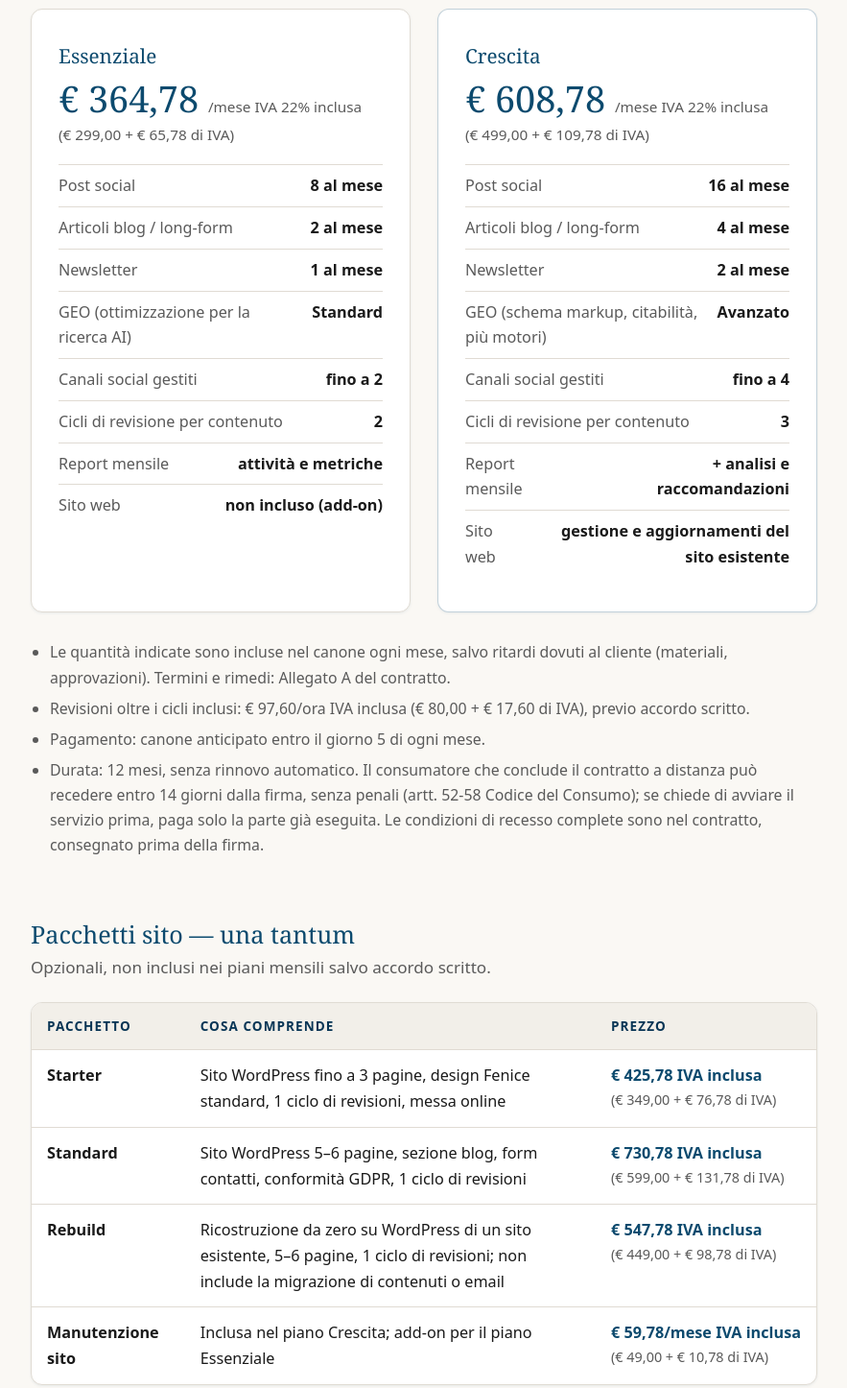
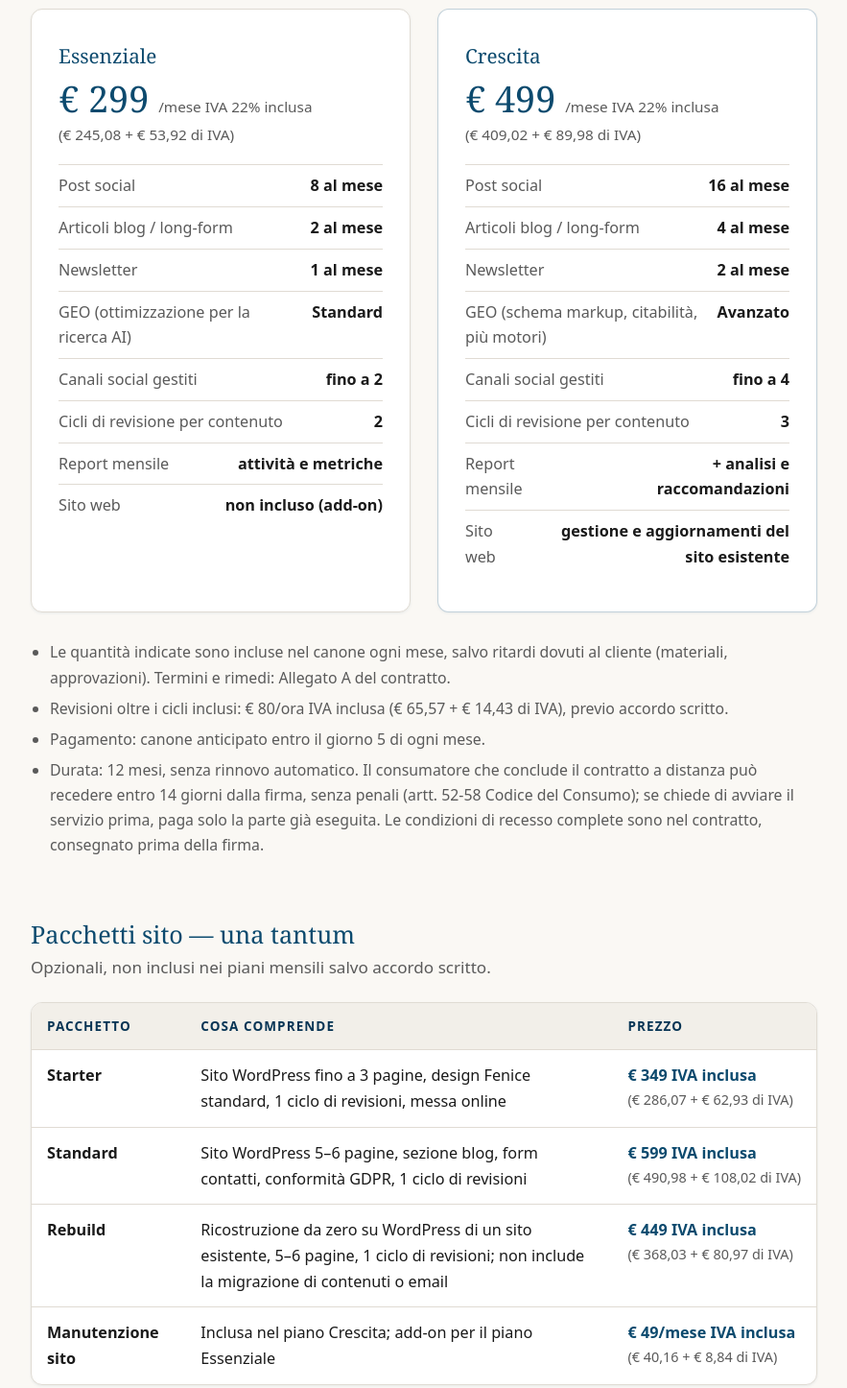
Before and after one commit to fenicedigital/fenice-mirror, a plain HTML site: page index.html in a window 1280 px wide. Shown: the part 6520-7966 px from the top of the page at 96% size, without its empty margins (198-1081 px from the left). Drawn offline with Linux system fonts and the light colour scheme; no server answers; a script that the page names is missing.

Commit message:
mirror: Sess.796 — listino v1.2 totali IVA inclusa

```diff
--- a/index.html
+++ b/index.html
@@ -2155,7 +2155,8 @@
      (l'URL e' scritto nei contratti, a partire da NatgaHub: non va rotto). Fonti delle cifre: Allegato A §1, §3, §4, §7
      (_BLUEPRINT/docs-delivery/contratti/). Una cifra cambiata = nuovo listino, nuova versione nel registro
      _BLUEPRINT/docs-delivery/contratti/listino-pubblicato/. Niente prezzi barrati, niente percentuali, niente promo.
-     Specter (bis, 27/11): verso il consumatore il numero PRINCIPALE e' il totale IVA inclusa; lo scorporo sta sotto. -->
+     Specter (bis, 27/11): verso il consumatore il numero PRINCIPALE e' il totale IVA inclusa; lo scorporo sta sotto.
+     CEO 27/11: le cifre decise (299/499/349/599/449/49/80) SONO i totali IVA inclusa; lo scorporo si ricava (netto arrotondato, IVA per differenza). -->
 <section id="prezzi">
   <script type="application/ld+json">
   {
@@ -2165,9 +2166,9 @@
     "url": "https://fenice.digital/#prezzi",
     "itemListElement": [
       { "@type": "Offer", "name": "Piano Essenziale", "itemOffered": { "@type": "Service", "name": "Fenice.Digital — piano Essenziale" },
-        "priceSpecification": { "@type": "UnitPriceSpecification", "price": "364.78", "priceCurrency": "EUR", "unitText": "mese", "valueAddedTaxIncluded": true } },
+        "priceSpecification": { "@type": "UnitPriceSpecification", "price": "299.00", "priceCurrency": "EUR", "unitText": "mese", "valueAddedTaxIncluded": true } },
       { "@type": "Offer", "name": "Piano Crescita", "itemOffered": { "@type": "Service", "name": "Fenice.Digital — piano Crescita" },
-        "priceSpecification": { "@type": "UnitPriceSpecification", "price": "608.78", "priceCurrency": "EUR", "unitText": "mese", "valueAddedTaxIncluded": true } }
+        "priceSpecification": { "@type": "UnitPriceSpecification", "price": "499.00", "priceCurrency": "EUR", "unitText": "mese", "valueAddedTaxIncluded": true } }
     ],
     "seller": { "@type": "Organization", "name": "TRIP IN ART S.R.L.S. — Fenice.Digital", "url": "https://fenice.digital", "vatID": "IT14868831000" }
   }
@@ -2182,8 +2183,8 @@
     <div class="services-grid plans-grid">
       <div class="service-card fade-up pz-plan">
         <h3><span lang-it>Essenziale</span><span lang-en>Essential</span></h3>
-        <div class="pz-price">€ 364,78 <small><span lang-it>/mese IVA 22% inclusa</span><span lang-en>/month incl. 22% VAT</span></small></div>
-        <div class="pz-net"><span lang-it>(€ 299,00 + € 65,78 di IVA)</span><span lang-en>(€ 299.00 + € 65.78 VAT)</span></div>
+        <div class="pz-price">€ 299 <small><span lang-it>/mese IVA 22% inclusa</span><span lang-en>/month incl. 22% VAT</span></small></div>
+        <div class="pz-net"><span lang-it>(€ 245,08 + € 53,92 di IVA)</span><span lang-en>(€ 245.08 + € 53.92 VAT)</span></div>
         <ul class="pz-list">
           <li><span lang-it>Post social</span><span lang-en>Social posts</span> <b><span lang-it>8 al mese</span><span lang-en>8 per month</span></b></li>
           <li><span lang-it>Articoli blog / long-form</span><span lang-en>Blog / long-form articles</span> <b><span lang-it>2 al mese</span><span lang-en>2 per month</span></b></li>
@@ -2197,8 +2198,8 @@
       </div>
       <div class="service-card fade-up pz-plan" style="border-color:rgba(12,74,110,0.25)">
         <h3><span lang-it>Crescita</span><span lang-en>Growth</span></h3>
-        <div class="pz-price">€ 608,78 <small><span lang-it>/mese IVA 22% inclusa</span><span lang-en>/month incl. 22% VAT</span></small></div>
-        <div class="pz-net"><span lang-it>(€ 499,00 + € 109,78 di IVA)</span><span lang-en>(€ 499.00 + € 109.78 VAT)</span></div>
+        <div class="pz-price">€ 499 <small><span lang-it>/mese IVA 22% inclusa</span><span lang-en>/month incl. 22% VAT</span></small></div>
+        <div class="pz-net"><span lang-it>(€ 409,02 + € 89,98 di IVA)</span><span lang-en>(€ 409.02 + € 89.98 VAT)</span></div>
         <ul class="pz-list">
           <li><span lang-it>Post social</span><span lang-en>Social posts</span> <b><span lang-it>16 al mese</span><span lang-en>16 per month</span></b></li>
           <li><span lang-it>Articoli blog / long-form</span><span lang-en>Blog / long-form articles</span> <b><span lang-it>4 al mese</span><span lang-en>4 per month</span></b></li>
@@ -2214,7 +2215,7 @@
 
     <ul class="pz-notes fade-up">
       <li><span lang-it>Le quantità indicate sono incluse nel canone ogni mese, salvo ritardi dovuti al cliente (materiali, approvazioni). Termini e rimedi: Allegato A del contratto.</span><span lang-en>The quantities shown are included in the fee every month, except for delays caused by the client (materials, approvals). Terms and remedies: Annex A of the contract.</span></li>
-      <li><span lang-it>Revisioni oltre i cicli inclusi: € 97,60/ora IVA inclusa (€ 80,00 + € 17,60 di IVA), previo accordo scritto.</span><span lang-en>Revisions beyond the included rounds: € 97.60/hour incl. VAT (€ 80.00 + € 17.60 VAT), agreed in writing beforehand.</span></li>
+      <li><span lang-it>Revisioni oltre i cicli inclusi: € 80/ora IVA inclusa (€ 65,57 + € 14,43 di IVA), previo accordo scritto.</span><span lang-en>Revisions beyond the included rounds: € 80/hour incl. VAT (€ 65.57 + € 14.43 VAT), agreed in writing beforehand.</span></li>
       <li><span lang-it>Pagamento: canone anticipato entro il giorno 5 di ogni mese.</span><span lang-en>Payment: monthly fee in advance, by the 5th of each month.</span></li>
       <li><span lang-it>Durata: 12 mesi, senza rinnovo automatico. Il consumatore che conclude il contratto a distanza può recedere entro 14 giorni dalla firma, senza penali (artt. 52-58 Codice del Consumo); se chiede di avviare il servizio prima, paga solo la parte già eseguita. Le condizioni di recesso complete sono nel contratto, consegnato prima della firma.</span><span lang-en>Term: 12 months, with no automatic renewal. A consumer who concludes the contract at a distance may withdraw within 14 days of signing, without penalty (Articles 52-58 of the Italian Consumer Code); if they ask for the service to start earlier, they pay only for the part already delivered. Full withdrawal terms are in the contract, provided before signing.</span></li>
     </ul>
@@ -2225,10 +2226,10 @@
       <table>
         <thead><tr><th><span lang-it>Pacchetto</span><span lang-en>Package</span></th><th><span lang-it>Cosa comprende</span><span lang-en>What it includes</span></th><th><span lang-it>Prezzo</span><span lang-en>Price</span></th></tr></thead>
         <tbody>
-          <tr><td><b>Starter</b></td><td><span lang-it>Sito WordPress fino a 3 pagine, design Fenice standard, 1 ciclo di revisioni, messa online</span><span lang-en>WordPress site up to 3 pages, standard Fenice design, 1 revision round, go-live</span></td><td class="pz-num"><span lang-it>€ 425,78 IVA inclusa</span><span lang-en>€ 425.78 incl. VAT</span><span class="pz-iv"><span lang-it>(€ 349,00 + € 76,78 di IVA)</span><span lang-en>(€ 349.00 + € 76.78 VAT)</span></span></td></tr>
-          <tr><td><b>Standard</b></td><td><span lang-it>Sito WordPress 5–6 pagine, sezione blog, form contatti, conformità GDPR, 1 ciclo di revisioni</span><span lang-en>WordPress site 5–6 pages, blog section, contact form, GDPR compliance, 1 revision round</span></td><td class="pz-num"><span lang-it>€ 730,78 IVA inclusa</span><span lang-en>€ 730.78 incl. VAT</span><span class="pz-iv"><span lang-it>(€ 599,00 + € 131,78 di IVA)</span><span lang-en>(€ 599.00 + € 131.78 VAT)</span></span></td></tr>
-          <tr><td><b>Rebuild</b></td><td><span lang-it>Ricostruzione da zero su WordPress di un sito esistente, 5–6 pagine, 1 ciclo di revisioni; non include la migrazione di contenuti o email</span><span lang-en>Rebuild from scratch on WordPress of an existing site, 5–6 pages, 1 revision round; does not include migrating content or email</span></td><td class="pz-num"><span lang-it>€ 547,78 IVA inclusa</span><span lang-en>€ 547.78 incl. VAT</span><span class="pz-iv"><span lang-it>(€ 449,00 + € 98,78 di IVA)</span><span lang-en>(€ 449.00 + € 98.78 VAT)</span></span></td></tr>
-          <tr><td><b><span lang-it>Manutenzione sito</span><span lang-en>Site maintenance</span></b></td><td><span lang-it>Inclusa nel piano Crescita; add-on per il piano Essenziale</span><span lang-en>Included in the Growth plan; add-on for the Essential plan</span></td><td class="pz-num"><span lang-it>€ 59,78/mese IVA inclusa</span><span lang-en>€ 59.78/month incl. VAT</span><span class="pz-iv"><span lang-it>(€ 49,00 + € 10,78 di IVA)</span><span lang-en>(€ 49.00 + € 10.78 VAT)</span></span></td></tr>
+          <tr><td><b>Starter</b></td><td><span lang-it>Sito WordPress fino a 3 pagine, design Fenice standard, 1 ciclo di revisioni, messa online</span><span lang-en>WordPress site up to 3 pages, standard Fenice design, 1 revision round, go-live</span></td><td class="pz-num"><span lang-it>€ 349 IVA inclusa</span><span lang-en>€ 349 incl. VAT</span><span class="pz-iv"><span lang-it>(€ 286,07 + € 62,93 di IVA)</span><span lang-en>(€ 286.07 + € 62.93 VAT)</span></span></td></tr>
+          <tr><td><b>Standard</b></td><td><span lang-it>Sito WordPress 5–6 pagine, sezione blog, form contatti, conformità GDPR, 1 ciclo di revisioni</span><span lang-en>WordPress site 5–6 pages, blog section, contact form, GDPR compliance, 1 revision round</span></td><td class="pz-num"><span lang-it>€ 599 IVA inclusa</span><span lang-en>€ 599 incl. VAT</span><span class="pz-iv"><span lang-it>(€ 490,98 + € 108,02 di IVA)</span><span lang-en>(€ 490.98 + € 108.02 VAT)</span></span></td></tr>
+          <tr><td><b>Rebuild</b></td><td><span lang-it>Ricostruzione da zero su WordPress di un sito esistente, 5–6 pagine, 1 ciclo di revisioni; non include la migrazione di contenuti o email</span><span lang-en>Rebuild from scratch on WordPress of an existing site, 5–6 pages, 1 revision round; does not include migrating content or email</span></td><td class="pz-num"><span lang-it>€ 449 IVA inclusa</span><span lang-en>€ 449 incl. VAT</span><span class="pz-iv"><span lang-it>(€ 368,03 + € 80,97 di IVA)</span><span lang-en>(€ 368.03 + € 80.97 VAT)</span></span></td></tr>
+          <tr><td><b><span lang-it>Manutenzione sito</span><span lang-en>Site maintenance</span></b></td><td><span lang-it>Inclusa nel piano Crescita; add-on per il piano Essenziale</span><span lang-en>Included in the Growth plan; add-on for the Essential plan</span></td><td class="pz-num"><span lang-it>€ 49/mese IVA inclusa</span><span lang-en>€ 49/month incl. VAT</span><span class="pz-iv"><span lang-it>(€ 40,16 + € 8,84 di IVA)</span><span lang-en>(€ 40.16 + € 8.84 VAT)</span></span></td></tr>
         </tbody>
       </table>
     </div>
@@ -2258,7 +2259,7 @@
     </ul>
 
     <div class="pz-foot">
-      <p><span lang-it>I prezzi sono indicati come totale finale IVA 22% inclusa, cioè l'importo che si paga; fra parentesi la scomposizione in imponibile e IVA, come in fattura. Fenice.Digital è un marchio di TRIP IN ART S.R.L.S., P.IVA IT 14868831000. Le condizioni complete sono nel contratto e nel suo Allegato A.</span><span lang-en>Prices are shown as the final total including 22% VAT, i.e. the amount you pay; in brackets, the split into net amount and VAT, as on the invoice. Fenice.Digital is a brand of TRIP IN ART S.R.L.S., VAT no. IT 14868831000. Full terms are in the contract and its Annex A.</span></p>
+      <p><span lang-it>Tutti i prezzi sono finali, IVA 22% inclusa; in fattura il totale è scomposto in imponibile e IVA (es. Crescita: € 499,00 = € 409,02 + € 89,98 di IVA). Fenice.Digital è un marchio di TRIP IN ART S.R.L.S., P.IVA IT 14868831000. Le condizioni complete sono nel contratto e nel suo Allegato A.</span><span lang-en>All prices are final, including 22% VAT; on the invoice the total is split into net amount and VAT (e.g. Growth: € 499.00 = € 409.02 + € 89.98 VAT). Fenice.Digital is a brand of TRIP IN ART S.R.L.S., VAT no. IT 14868831000. Full terms are in the contract and its Annex A.</span></p>
       <p class="pz-targa"><span lang-it>Listino in vigore dal 1° giugno 2026 · versione 1.0 · pubblicato online su fenice.digital il 27 novembre 2026</span><span lang-en>Price list effective from 1 June 2026 · version 1.0 · published online at fenice.digital on 27 November 2026</span></p>
     </div>
   </div>
```
